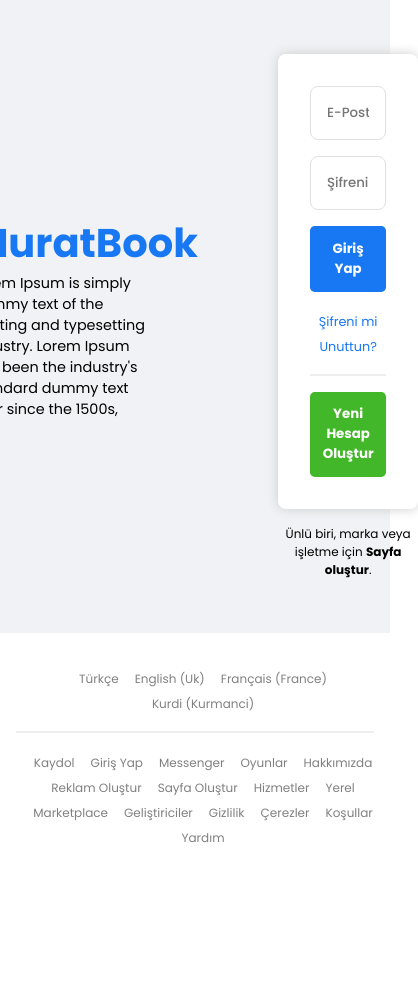
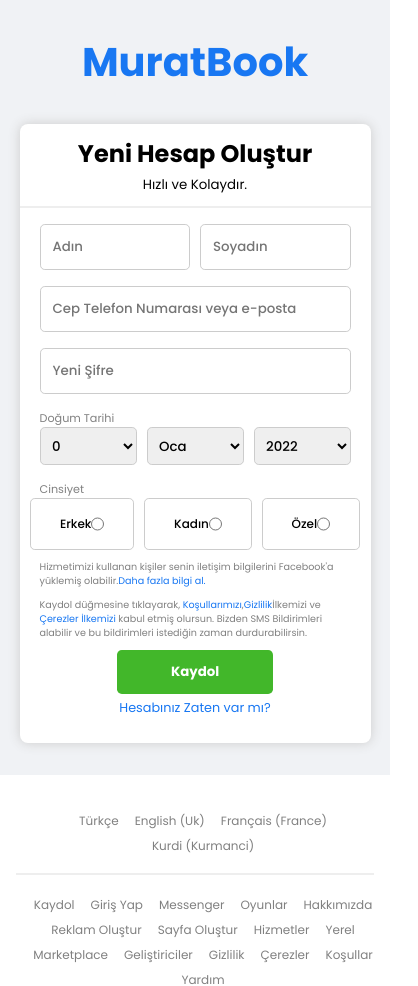
Before and after one commit to murataltinisik/react-projects, a React (Create React App) app in the folder frontend/: page / in a window 390 px wide. Shown: the whole page, 418 px wide, since content can reach past the window. Before the commit the page ends 844 px from the top, so only its background shows below. Built offline with nearby package versions, Linux system fonts and the light colour scheme.

Commit message:
Login & Register Responsive Desing

```diff
--- a/frontend/src/App.js
+++ b/frontend/src/App.js
@@ -4,7 +4,7 @@
 function App() {
   return (
     <div className="App">
-      <Login />
+      <Register />
     </div>
   );
 }
--- a/frontend/src/Components/Pages/Auth/Login.js
+++ b/frontend/src/Components/Pages/Auth/Login.js
@@ -12,9 +12,9 @@
   render() {
     return (
       <>
-        <div id={Scss.MainContainer}>
+        <div id={Scss.MainContainer} className="px-5 login-main-container">
           {/* LEFT BODY */}
-          <div className={Scss.leftBody}>
+          <div className={`${Scss.leftBody} left-body-responsive`}>
             <h1>MuratBook</h1>
             <p className={Scss.content}>
               Lorem Ipsum is simply dummy text of the printing and typesetting
@@ -24,7 +24,7 @@
           </div>
 
           {/* RIGHT BODY */}
-          <div className={Scss.rightBody}>
+          <div className={`${Scss.rightBody} right-body-responsive`}>
             {/* FORM */}
             <div className={Scss.container}>
               <form>
--- a/frontend/src/Components/Pages/Auth/Register.js
+++ b/frontend/src/Components/Pages/Auth/Register.js
@@ -9,17 +9,18 @@
 import '../../assets/List/list.scss';
 // MODULE SCSS
 import Scss from './style.module.scss';
+import './responsive/responsive.scss';
 
 class Login extends PureComponent {
   render() {
     return (
       <>
-        <div id={Scss.MainContainer} className="height-auto">
+        <div id={Scss.MainContainer} className="height-auto main-responsive">
           {/* LEFT BODY */}
 
           {/* RIGHT BODY */}
           <div
-            className={`${Scss.rightBody} ${Scss.register} my-3`}
+            className={`${Scss.rightBody} ${Scss.register} my-3 register-responsive-container`}
             style={{ width: '27rem' }}
           >
             <div>
--- /dev/null
+++ b/frontend/src/Components/Pages/Auth/responsive/responsive.scss
@@ -0,0 +1,58 @@
+// TABLET
+@media only screen and (min-width: 480px) and (max-width: 767px){
+    // LOGIN CONTAINER
+    .login-main-container{
+        flex-direction: column !important;
+
+        .right-body-responsive{
+            margin: 0 !important;
+        }
+
+        .left-body-responsive{
+            text-align: center;
+            margin-bottom: 2rem;
+            p{
+                padding: 0 2rem;
+                text-align: justify;
+                width: 100% !important;
+            }
+        }
+    }
+
+    // REGISTER CONTAINER
+    .register-responsive-container{
+        width: 24rem !important;
+        margin: 2rem 0 !important;
+    }
+}
+
+// MOBILE
+@media only screen and (max-width: 479px){
+    // LOGIN CONTAINER
+    .login-main-container{
+        flex-direction: column !important;
+
+        .right-body-responsive{
+            width: 23rem !important;
+            margin: 0 !important;
+        }
+
+        .left-body-responsive{
+            width: auto !important;
+            text-align: center;
+            margin-bottom: 2rem;
+            p{
+                padding: 0 1rem;
+                text-align: justify;
+                width: 100% !important;
+                font-size: .7rem !important;
+            }
+        }
+    }
+
+    // REGISTER CONTAINER
+    .register-responsive-container{
+        width: 90% !important;
+        margin: 2rem 0 !important;
+    }
+}
--- a/frontend/src/Components/assets/MarginPadding/margin-padding.scss
+++ b/frontend/src/Components/assets/MarginPadding/margin-padding.scss
@@ -60,3 +60,8 @@
     padding-top: 12px !important;
     padding-bottom: 12px !important;
 }
+
+.px-5{
+    padding-left: 50px !important;
+    padding-right: 50px !important;
+}
--- a/frontend/src/index.css
+++ b/frontend/src/index.css
@@ -11,3 +11,13 @@
   font-family: source-code-pro, Menlo, Monaco, Consolas, 'Courier New',
     monospace;
 }
+
+/* WEBKIT SCROLLBAR */
+::-webkit-scrollbar{
+  width: 5px;
+}
+
+::-webkit-scrollbar-thumb{
+  background-color: #ccc;
+  border-radius: .2rem;
+}
```
